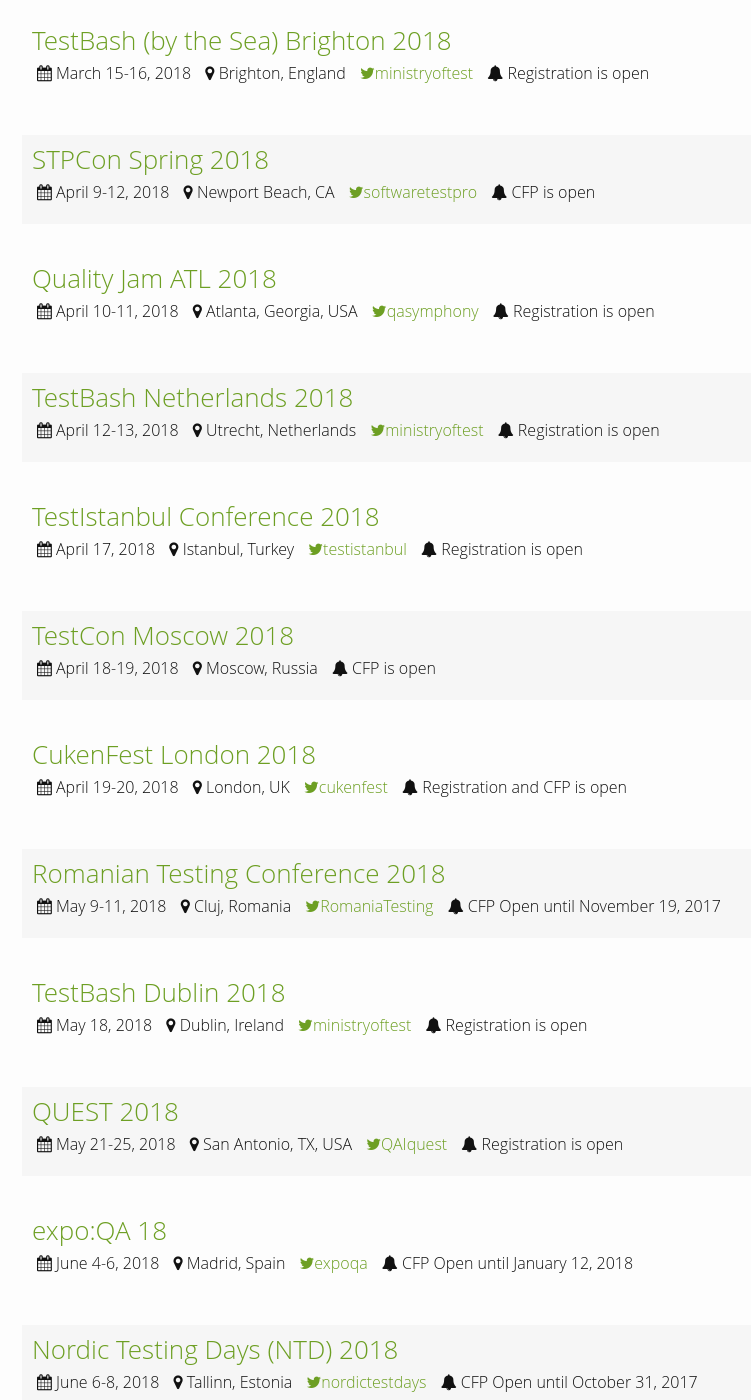
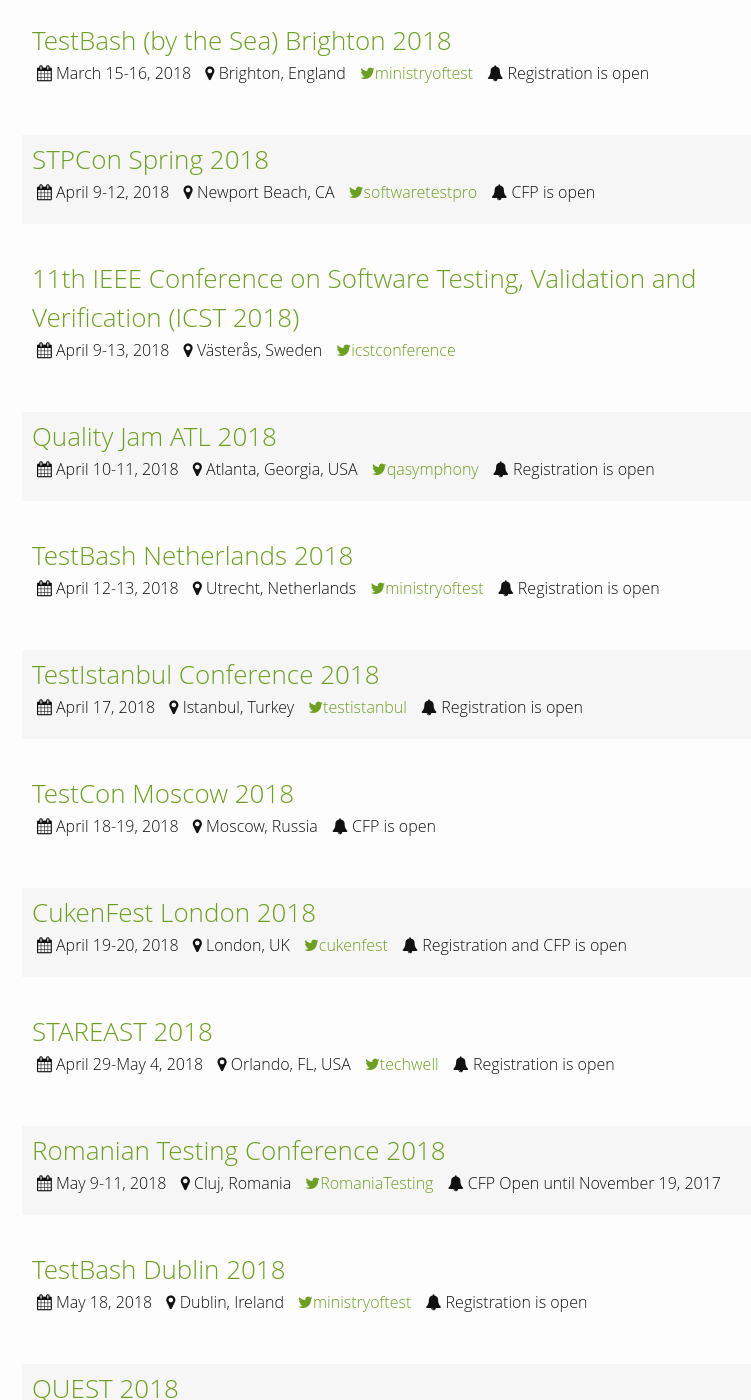
Before and after one commit to TestingConferences/testingconferences.github.io, a Jekyll site: the page built from index.html, in a window 1280 px wide and 1400 px high, scrolled down 1615 px. Shown: the whole window, without its empty margins (248-999 px from the left). Built offline with Jekyll 4.4.1, drawn with Linux system fonts in a browser that asks for light colours; some of the changed text lies outside the part shown.

Commit message:
Added ICST 18 and StarEast 18

```diff
--- a/_data/current.yml
+++ b/_data/current.yml
@@ -5,7 +5,7 @@
   twitter: AutomationGuild
   status: Registration is open
 
-- name: Cambridge Exploratory Workshop on Testing (CEWT #5)
+- name: Cambridge Exploratory Workshop on Testing (CEWT 5)
   location: Cambridge, England
   dates: "January 28th, 2018"
   url: https://cewtblog.blogspot.co.uk/2017/11/cewt-5-is-coming.html
@@ -93,6 +93,12 @@
   twitter: softwaretestpro
   status: CFP is open
 
+- name: 11th IEEE Conference on Software Testing, Validation and Verification (ICST 2018)
+  location: Västerås, Sweden
+  dates: "April 9-13, 2018"
+  url: http://www.es.mdh.se/icst2018/
+  twitter: icstconference
+
 - name: Quality Jam ATL 2018
   location: Atlanta, Georgia, USA
   dates: "April 10-11, 2018"
@@ -126,6 +132,13 @@
   url: http://cukenfest.cucumber.io/
   twitter: cukenfest
   status: Registration and CFP is open
+
+- name: STAREAST 2018
+  location: Orlando, FL, USA
+  dates: "April 29-May 4, 2018"
+  url: http://stareast.techwell.com/
+  twitter: techwell
+  status: Registration is open
 
 - name: Romanian Testing Conference 2018
   location: Cluj, Romania
```
